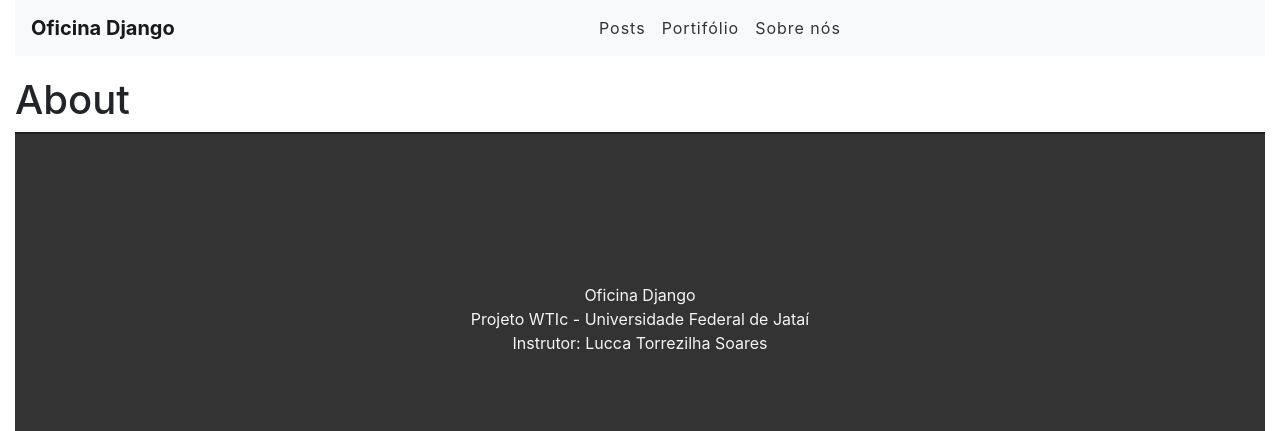
After one commit to SrLucca/oficina_django, a Django app: page /about.html/ in a window 1280 px wide. The commit adds this page. Shown: the top 431 px of the page. Run offline with Django 3.2, Linux system fonts and the light colour scheme; some libraries are stand-ins or nearby versions.

Commit message:
edit-create-about

```diff
--- a/teste_oficina/teste_app/templates/base.html
+++ b/teste_oficina/teste_app/templates/base.html
@@ -25,7 +25,7 @@
                     <a class="nav-link" href="#">Portifólio</a>
                 </li>
                 <li class="nav-item">
-                    <a class="nav-link" href="#">Sobre nós</a>
+                    <a class="nav-link" href="/about.html">Sobre nós</a>
                 </li>
                 </ul>
             </div>
--- /dev/null
+++ b/teste_oficina/teste_app/templates/paginas/about.html
@@ -0,0 +1,5 @@
+{% extends 'base.html' %}
+
+{% block content %}
+<h1>About</h1>
+{% endblock %}
--- a/teste_oficina/teste_app/templates/paginas/home.html
+++ b/teste_oficina/teste_app/templates/paginas/home.html
@@ -26,7 +26,7 @@
                     <a class="nav-link" href="#">Portifólio</a>
                 </li>
                 <li class="nav-item">
-                    <a class="nav-link" href="#">Sobre nós</a>
+                    <a class="nav-link" href="about.html">Sobre nós</a>
                 </li>
                 </ul>
             </div>
--- a/teste_oficina/teste_app/urls.py
+++ b/teste_oficina/teste_app/urls.py
@@ -5,4 +5,5 @@ urlpatterns = [
     path('', views.Base, name='base'),
     path('index.html/', views.Page, name='index'),
     path('post/<int:id>', views.Postview, name='postview'),
+    path('about.html/', views.About, name='about'),
 ]
--- a/teste_oficina/teste_app/views.py
+++ b/teste_oficina/teste_app/views.py
@@ -7,8 +7,11 @@ from .models import Post
 def Base(request):
     return render(request, 'paginas/home.html')#render sempre recebe primeiro o request depois o template
 
+def About(request):
+    return render(request, 'paginas/about.html')
+
 def Page(request):
-    posts = Post.objects.all()
+    posts = Post.objects.all().order_by('-created_at')
     return render(request, 'paginas/index.html', {'posts': posts})
 
 def Postview(request, id):
```
Also changed, not shown: teste_oficina/db.sqlite3.
